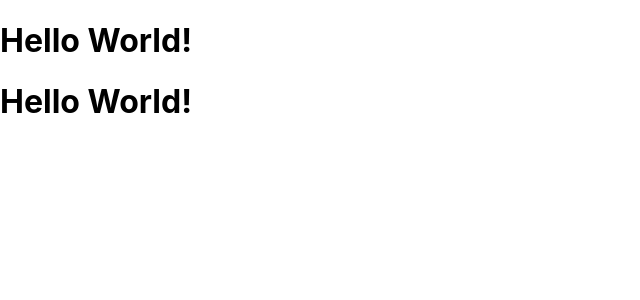
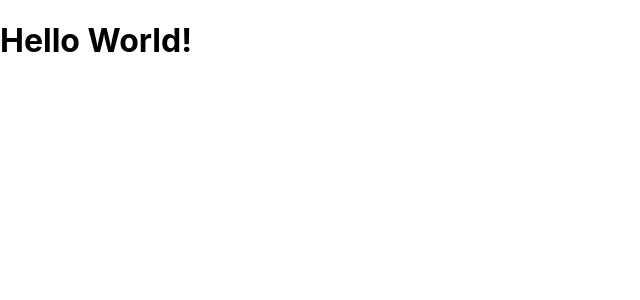
Before and after one commit to SourColeslaw/website, a Next.js app: page / in a window 1280 px wide. Shown: the top 300 px of the page, without its empty margins (0-640 px from the left). Built offline with nearby package versions, Linux system fonts and the light colour scheme.

Commit message:
First commit.

```diff
--- a/pages/index.js
+++ b/pages/index.js
@@ -1,9 +1,6 @@
 function IndexPage() {
   return (
-    <>
     <h1>Hello World!</h1>
-    <h1>Hello World!</h1>
-    </>
   )
 }
 
```
